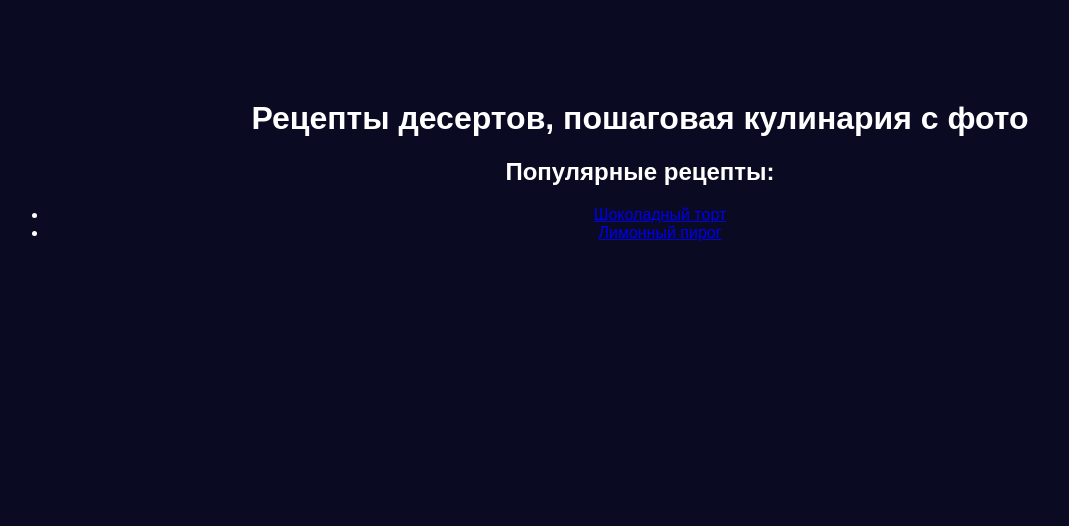
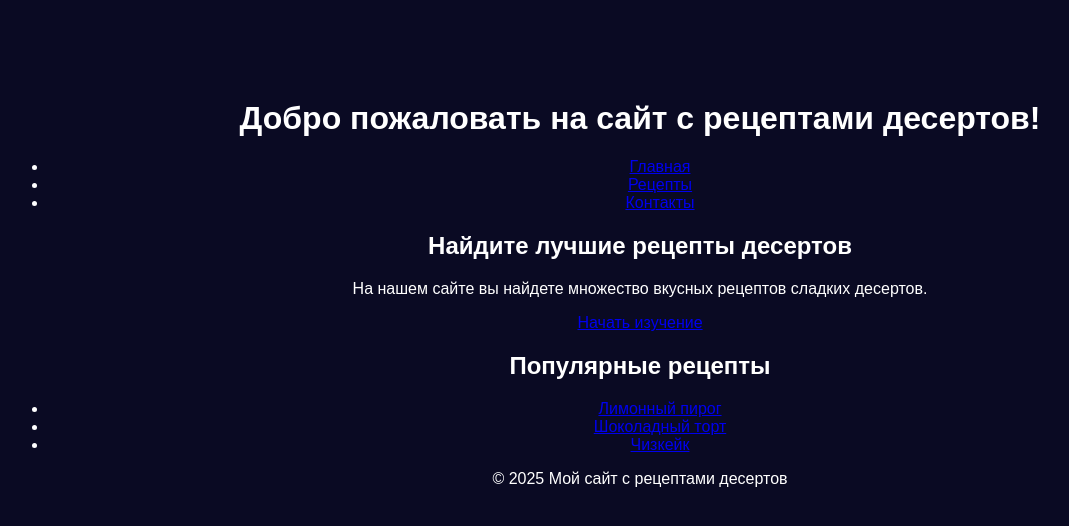
Before and after one commit to zarijah4/naemi-site, a website: page public/index.html in a window 1280 px wide. Shown: the whole page, without its empty margins (0-1069 px from the left). Drawn offline with Linux system fonts and the light colour scheme.

Commit message:
Updated site

```diff
--- a/public/index.html
+++ b/public/index.html
@@ -1,22 +1,46 @@
-<!DOCTYPE html>
 <!DOCTYPE html>
 <html lang="ru">
 <head>
   <meta charset="UTF-8">
   <meta name="viewport" content="width=device-width, initial-scale=1.0">
   <title>Мой сайт с рецептами десертов</title>
-  <link rel="stylesheet" href="style.css">
+  <link rel="stylesheet" href="style.css"> <!-- Подключение стилей -->
 </head>
 <body>
+  <!-- Заголовок -->
   <header>
-    <h1>Рецепты десертов, пошаговая кулинария с фото</h1>
+    <h1>Добро пожаловать на сайт с рецептами десертов!</h1>
+    <nav>
+      <ul>
+        <li><a href="#">Главная</a></li>
+        <li><a href="#">Рецепты</a></li>
+        <li><a href="#">Контакты</a></li>
+      </ul>
+    </nav>
   </header>
+
+  <!-- Основная часть -->
   <main>
-    <h2>Популярные рецепты:</h2>
-    <ul>
-      <li><a href="chocolate-cake.html">Шоколадный торт</a></li>
-      <li><a href="lemon-pie.html">Лимонный пирог</a></li>
-    </ul>
+    <section class="intro">
+      <h2>Найдите лучшие рецепты десертов</h2>
+      <p>На нашем сайте вы найдете множество вкусных рецептов сладких десертов.</p>
+      <a href="#">Начать изучение</a>
+    </section>
+
+    <section class="featured-recipes">
+      <h2>Популярные рецепты</h2>
+      <!-- Здесь можно добавить ссылки на страницы с рецептами -->
+      <ul>
+        <li><a href="#">Лимонный пирог</a></li>
+        <li><a href="#">Шоколадный торт</a></li>
+        <li><a href="#">Чизкейк</a></li>
+      </ul>
+    </section>
   </main>
+
+  <!-- Подвал сайта -->
+  <footer>
+    <p>© 2025 Мой сайт с рецептами десертов</p>
+  </footer>
 </body>
 </html>
```
